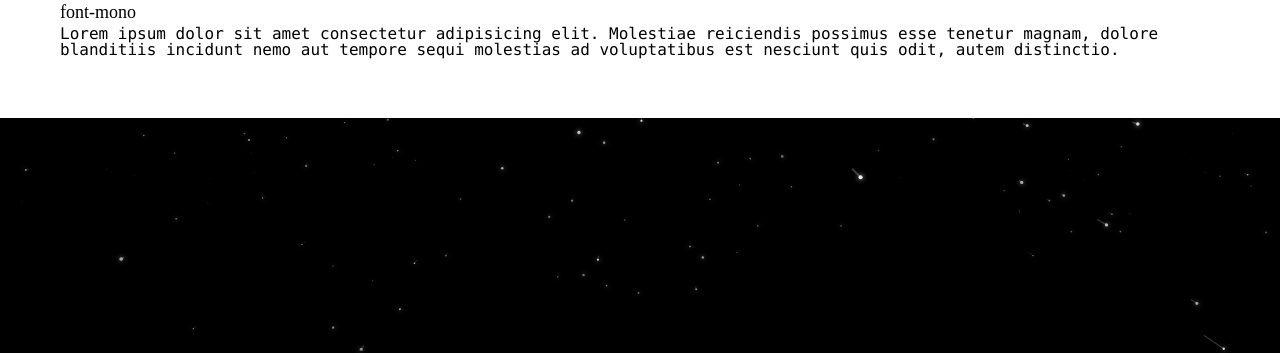
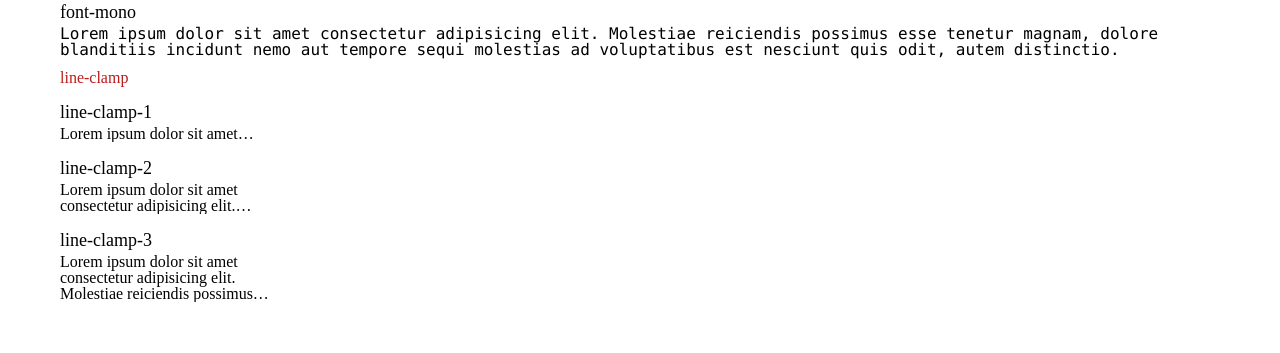
Before and after one commit to MizuYang/tailwind-playground, a Nuxt app: page /playground/typography in a window 1280 px wide. Shown: the part 446-799 px from the top of the page. Built offline with nearby package versions, Linux system fonts and the light colour scheme; no server answers.

Commit message:
新增 Typography: line-clamp

```diff
--- a/pages/playground/typography.vue
+++ b/pages/playground/typography.vue
@@ -47,6 +47,25 @@ const clampText = ref(`
             </li>
           </ul>
         </div>
+
+        <!-- line-clamp -->
+        <div class="mb-3">
+          <h3 class="mb-3 text-red-700">line-clamp</h3>
+          <ul>
+            <li class="mb-3">
+              <h3 class="text-lg">line-clamp-1</h3>
+              <p class="line-clamp-1" v-html="clampText"></p>
+            </li>
+            <li class="mb-3">
+              <h3 class="text-lg">line-clamp-2</h3>
+              <p class="line-clamp-2" v-html="clampText"></p>
+            </li>
+            <li class="mb-3">
+              <h3 class="text-lg">line-clamp-3</h3>
+              <p class="line-clamp-3" v-html="clampText"></p>
+            </li>
+          </ul>
+        </div>
       </template>
     </SectionContent>
   </div>
```
